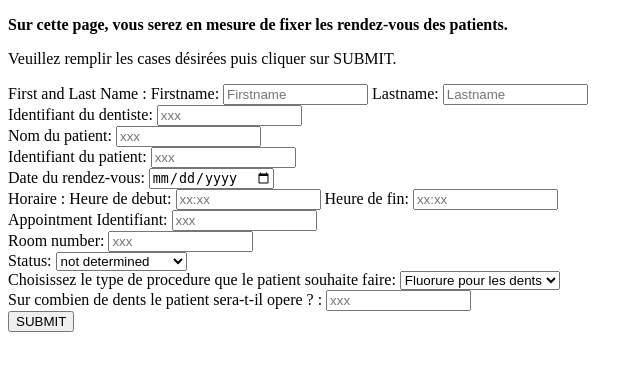
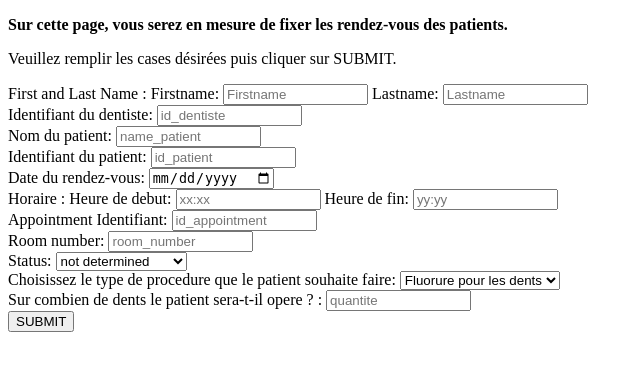
Before and after one commit to Gio6113/csi2532_projet_group1, a PHP site: page /fixer_rendezvous.php in a window 1280 px wide. Shown: the top 371 px of the page, without its empty margins (0-643 px from the left). Run offline with PHP 8.4, Linux system fonts and the light colour scheme.

Commit message:
Modification des noms d'attributs

```diff
--- a/fixer_rendezvous.php
+++ b/fixer_rendezvous.php
@@ -27,15 +27,15 @@
     <label>
 
       <label> Identifiant du dentiste: </label>
-      <input type="text" name="xxx" placeholder= "xxx" size="15" required />
+      <input type="text" name="id_dentiste" placeholder= "id_dentiste" size="15" required />
       <div>
       <label>
       <label> Nom du patient: </label>
-      <input type="text" name="xxx" placeholder= "xxx" size="15" required />
+      <input type="text" name="name_patient" placeholder= "name_patient" size="15" required />
       <div>
       <label>
       <label> Identifiant du patient: </label>
-      <input type="text" name="xxx" placeholder= "xxx" size="15" required />
+      <input type="text" name="id_patient" placeholder= "id_patient" size="15" required />
       <div>
       <label>
 
@@ -47,17 +47,17 @@
       <label> Heure de debut: </label>
       <input type="text" name="xx:xx" placeholder= "xx:xx" size="15" required />
       <label> Heure de fin: </label>
-      <input type="text" name="xx:xx" placeholder="xx:xx" size="15"required />
+      <input type="text" name="yy:yy" placeholder="yy:yy" size="15"required />
       <div>
 
 
       <label> Appointment Identifiant: </label>
-      <input type="text" name="xxx" placeholder= "xxx" size="15" required />
+      <input type="text" name="id_appointment" placeholder= "id_appointment" size="15" required />
       <div>
       <label>
 
       <label> Room number: </label>
-      <input type="text" name="xxx" placeholder= "xxx" size="15" required />
+      <input type="text" name="room_number" placeholder= "room_number" size="15" required />
       <div>
       <label>
 
@@ -90,7 +90,7 @@
       <label>
 
     <label> Sur combien de dents le patient sera-t-il opere ? : </label>
-    <input type="text" name="xxx" placeholder= "xxx" size="15" required />
+    <input type="text" name="quantite" placeholder= "quantite" size="15" required />
     <div>
     <label>
 
```
